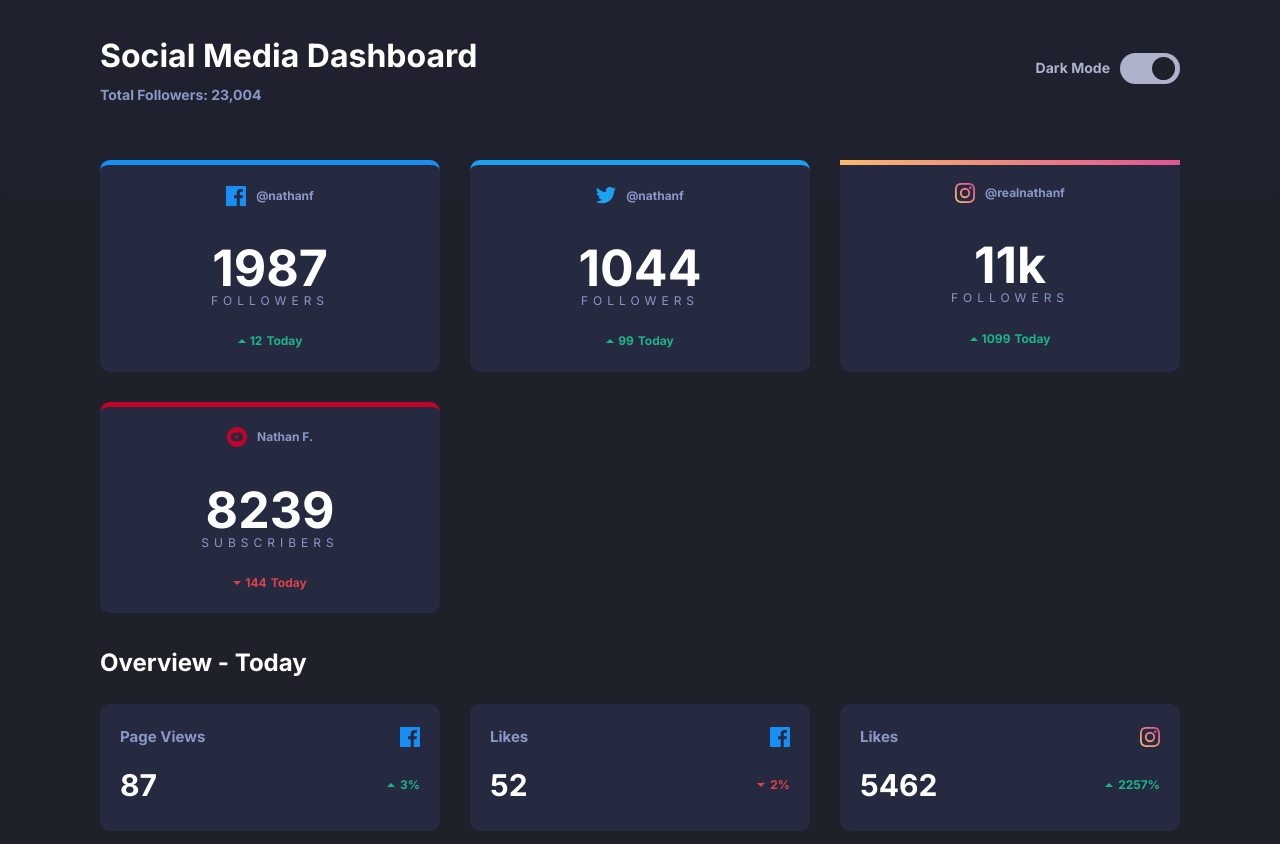
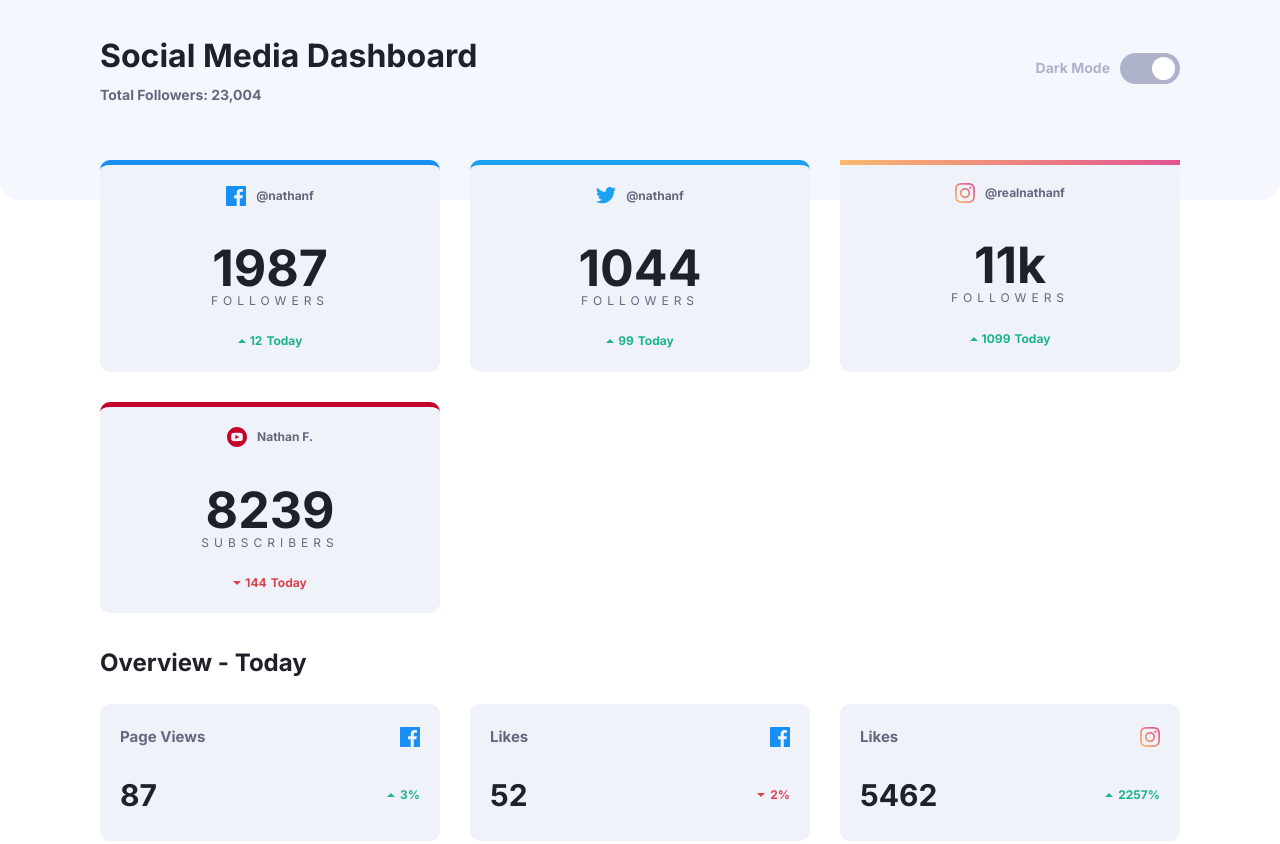
Before and after one commit to rezaasghari24/social-media-dashboard, a website: page index.html in a window 1280 px wide. Shown: the top 844 px of the page. Drawn offline with Linux system fonts and the light colour scheme.

Commit message:
Finish the Dark Mode

```diff
--- a/index.html
+++ b/index.html
@@ -20,7 +20,7 @@
     <link rel="stylesheet" href="css/style.css" />
     <script defer src="js/script.js"></script>
   </head>
-  <body>
+  <body id="body">
     <header class="header">
       <div class="header-box">
         <div class="title-box">
@@ -29,8 +29,8 @@
         </div>
         <div class="toggle-box">
           <p class="paragraph">Dark Mode</p>
-          <label class="switch">
-            <input type="checkbox" />
+          <label class="switch" id="toggle-btn">
+            <input type="checkbox" id="checkbox" />
             <span class="slider round"></span>
           </label>
         </div>
--- a/js/script.js
+++ b/js/script.js
@@ -0,0 +1,8 @@
+'use strict';
+
+const toggle = document.getElementById('toggle-btn');
+const body = document.getElementById('body');
+
+toggle.addEventListener('change', () => {
+    body.classList.toggle('dark-mode');
+})
--- a/sass/abstracts/_variables.scss
+++ b/sass/abstracts/_variables.scss
@@ -23,21 +23,25 @@
 
   // Neutral
 
-  // Dark Theme
+  // Light Theme
 
+  --BG: hsl(0, 0%, 100%); // BG
+  --Top-BG-Pattern: hsl(225, 100%, 98%); // Top BG Pattern
+  --Card-BG: hsl(227, 47%, 96%); // Card BG
+  --Card-BG-hover: hsl(232, 33%, 91%);
+  --primary-Text: hsl(228, 12%, 44%); // Text
+  --secondary-Text: hsl(230, 17%, 14%); // Text
+}
+
+.dark-mode {
   --BG: hsl(230, 17%, 14%); // BG
   --Top-BG-Pattern: hsl(232, 19%, 15%); // Top BG Pattern
   --Card-BG: hsl(228, 28%, 20%); // Card BG
   --Card-BG-hover: hsl(228, 26%, 27%);
   --primary-Text: hsl(228, 34%, 66%); // Text
   --secondary-Text: hsl(0, 0%, 100%); // Text
+}
 
-  // Light Theme
-
-  // --BG: hsl(0, 0%, 100%); // BG
-  // --Top-BG-Pattern: hsl(225, 100%, 98%); // Top BG Pattern
-  // --Card-BG: hsl(227, 47%, 96%); // Card BG
-  // --Card-BG-hover: hsl(232, 33%, 91%);
-  // --primary-Text: hsl(228, 12%, 44%); // Text
-  // --secondary-Text: hsl(230, 17%, 14%); // Text
+.hiddne {
+  display: none;
 }
--- a/sass/pages/_home.scss
+++ b/sass/pages/_home.scss
@@ -112,7 +112,7 @@ main {
     background-color: var(--Card-BG-hover);
   }
   &__top {
-    margin-bottom: 1rem;
+    margin-bottom: 2rem;
     display: flex;
     align-items: center;
     .overview-label {
```
Also changed, not shown: css/style.css.
